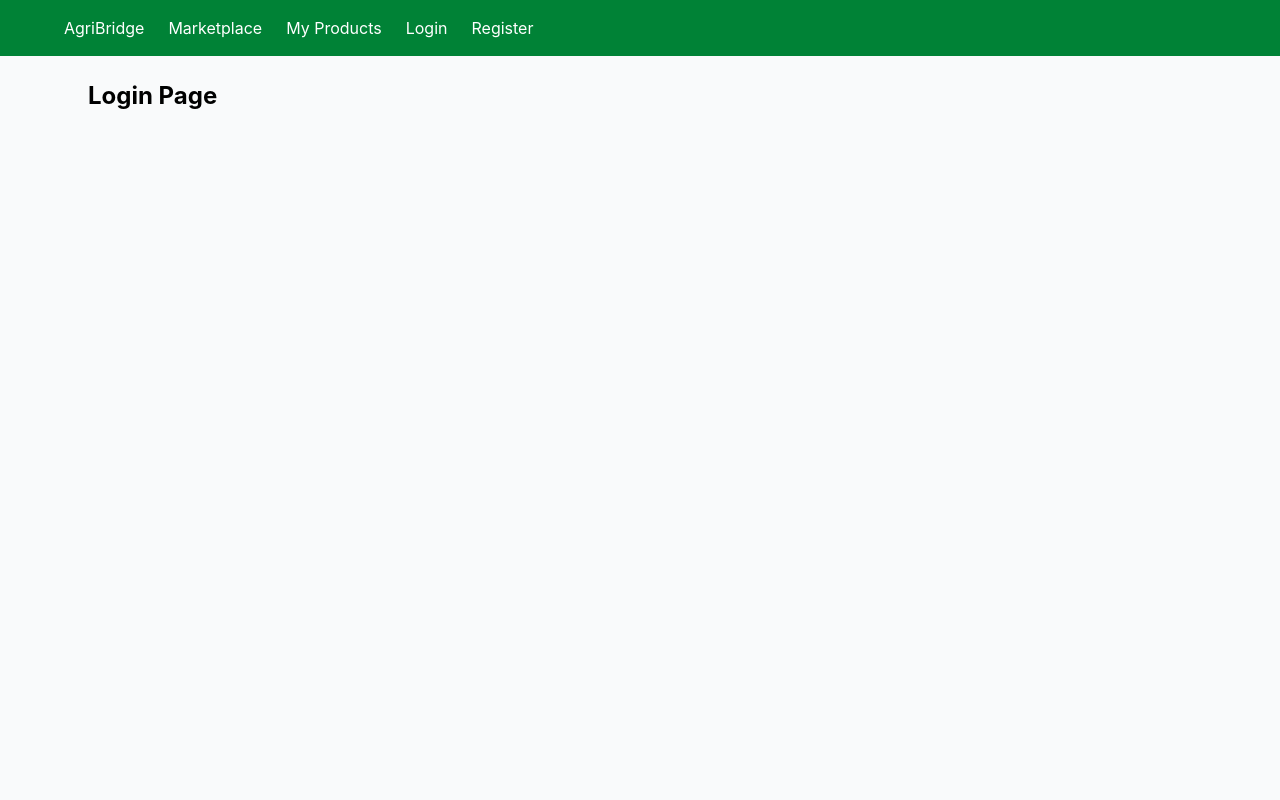
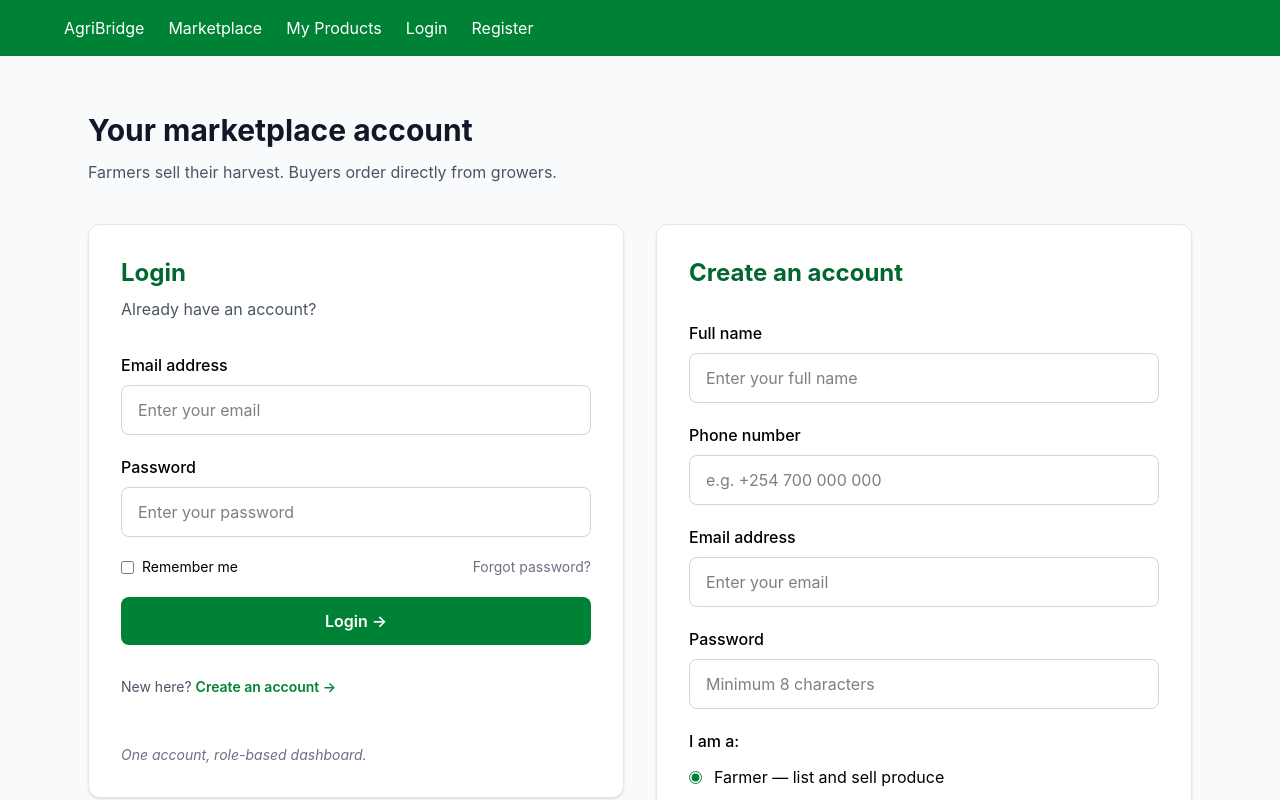
Before and after one commit to SDF-FTH18M6-Capstones/AGRIBRIDGE, a React (Vite) app in the folder client/: page /login in a window 1280 px wide. Shown: the top 800 px of the page. Built offline with nearby package versions, Linux system fonts and the light colour scheme.

Commit message:
feat: add login and registration page

```diff
--- /dev/null
+++ b/client/src/features/auth/AuthPage.jsx
@@ -0,0 +1,311 @@
+
+import { useState } from "react";
+
+
+const inputClass =
+  "w-full rounded-lg border border-gray-300 px-4 py-3 outline-none transition focus:border-green-600 focus:ring-2 focus:ring-green-100";
+
+export default function AuthPage() {
+  const [login, setLogin] = useState({
+    email: "",
+    password: "",
+    remember: false,
+  });
+
+  const [register, setRegister] = useState({
+    fullName: "",
+    phone: "",
+    email: "",
+    password: "",
+    role: "farmer",
+  });
+
+  function handleLogin(e) {
+    e.preventDefault();
+    // TODO: Connect to the backend authentication API.
+    alert("Login form ready for backend integration.");
+  }
+
+  function handleRegister(e) {
+    e.preventDefault();
+    // TODO: Connect to the backend registration API.
+    alert("Registration form ready for backend integration.");
+  }
+
+  return (
+    <div className="py-8">
+      <div className="mb-10">
+        <h1 className="text-3xl font-bold text-gray-900">
+          Your marketplace account
+        </h1>
+        <p className="mt-3 text-gray-600">
+          Farmers sell their harvest. Buyers order directly
+          from growers.
+        </p>
+      </div>
+
+      <div className="grid items-start gap-8 lg:grid-cols-2">
+        {/* Login form */}
+        <section
+          id="login"
+          className="rounded-xl border border-gray-200 bg-white p-6 shadow-sm md:p-8"
+        >
+          <h2 className="text-2xl font-bold text-green-800">
+            Login
+          </h2>
+          <p className="mt-2 text-gray-600">
+            Already have an account?
+          </p>
+
+          <form onSubmit={handleLogin} className="mt-8 space-y-5">
+            <div>
+              <label
+                htmlFor="login-email"
+                className="mb-2 block font-medium"
+              >
+                Email address
+              </label>
+              <input
+                id="login-email"
+                type="email"
+                required
+                className={inputClass}
+                value={login.email}
+                onChange={(e) =>
+                  setLogin({ ...login, email: e.target.value })
+                }
+                placeholder="Enter your email"
+              />
+            </div>
+
+            <div>
+              <label
+                htmlFor="login-password"
+                className="mb-2 block font-medium"
+              >
+                Password
+              </label>
+              <input
+                id="login-password"
+                type="password"
+                required
+                className={inputClass}
+                value={login.password}
+                onChange={(e) =>
+                  setLogin({ ...login, password: e.target.value })
+                }
+                placeholder="Enter your password"
+              />
+            </div>
+
+            <div className="flex flex-wrap items-center justify-between gap-3 text-sm">
+              <label className="flex items-center gap-2">
+                <input
+                  type="checkbox"
+                  checked={login.remember}
+                  onChange={(e) =>
+                    setLogin({
+                      ...login,
+                      remember: e.target.checked,
+                    })
+                  }
+                  className="accent-green-700"
+                />
+                Remember me
+              </label>
+
+              <span className="text-gray-500">
+                Forgot password?
+              </span>
+            </div>
+
+            <button
+              type="submit"
+              className="w-full rounded-lg bg-green-700 px-5 py-3 font-semibold text-white transition hover:bg-green-800"
+            >
+              Login →
+            </button>
+          </form>
+
+          <p className="mt-8 text-sm text-gray-600">
+            New here?{" "}
+            <a
+              href="#register"
+              className="font-semibold text-green-700 hover:underline"
+            >
+              Create an account →
+            </a>
+          </p>
+
+          <p className="mt-12 text-sm italic text-gray-500">
+            One account, role-based dashboard.
+          </p>
+        </section>
+
+        {/* Registration form */}
+        <section
+          id="register"
+          className="rounded-xl border border-gray-200 bg-white p-6 shadow-sm md:p-8"
+        >
+          <h2 className="text-2xl font-bold text-green-800">
+            Create an account
+          </h2>
+
+          <form onSubmit={handleRegister} className="mt-8 space-y-5">
+            <div>
+              <label
+                htmlFor="register-name"
+                className="mb-2 block font-medium"
+              >
+                Full name
+              </label>
+              <input
+                id="register-name"
+                type="text"
+                required
+                className={inputClass}
+                value={register.fullName}
+                onChange={(e) =>
+                  setRegister({
+                    ...register,
+                    fullName: e.target.value,
+                  })
+                }
+                placeholder="Enter your full name"
+              />
+            </div>
+
+            <div>
+              <label
+                htmlFor="register-phone"
+                className="mb-2 block font-medium"
+              >
+                Phone number
+              </label>
+              <input
+                id="register-phone"
+                type="tel"
+                required
+                className={inputClass}
+                value={register.phone}
+                onChange={(e) =>
+                  setRegister({
+                    ...register,
+                    phone: e.target.value,
+                  })
+                }
+                placeholder="e.g. +254 700 000 000"
+              />
+            </div>
+
+            <div>
+              <label
+                htmlFor="register-email"
+                className="mb-2 block font-medium"
+              >
+                Email address
+              </label>
+              <input
+                id="register-email"
+                type="email"
+                required
+                className={inputClass}
+                value={register.email}
+                onChange={(e) =>
+                  setRegister({
+                    ...register,
+                    email: e.target.value,
+                  })
+                }
+                placeholder="Enter your email"
+              />
+            </div>
+
+            <div>
+              <label
+                htmlFor="register-password"
+                className="mb-2 block font-medium"
+              >
+                Password
+              </label>
+              <input
+                id="register-password"
+                type="password"
+                minLength={8}
+                required
+                className={inputClass}
+                value={register.password}
+                onChange={(e) =>
+                  setRegister({
+                    ...register,
+                    password: e.target.value,
+                  })
+                }
+                placeholder="Minimum 8 characters"
+              />
+            </div>
+
+            <fieldset>
+              <legend className="mb-3 font-medium">
+                I am a:
+              </legend>
+
+              <div className="space-y-3">
+                <label className="flex items-center gap-3">
+                  <input
+                    type="radio"
+                    name="role"
+                    value="farmer"
+                    checked={register.role === "farmer"}
+                    onChange={(e) =>
+                      setRegister({
+                        ...register,
+                        role: e.target.value,
+                      })
+                    }
+                    className="accent-green-700"
+                  />
+                  Farmer — list and sell produce
+                </label>
+
+                <label className="flex items-center gap-3">
+                  <input
+                    type="radio"
+                    name="role"
+                    value="buyer"
+                    checked={register.role === "buyer"}
+                    onChange={(e) =>
+                      setRegister({
+                        ...register,
+                        role: e.target.value,
+                      })
+                    }
+                    className="accent-green-700"
+                  />
+                  Buyer — shop and place orders
+                </label>
+              </div>
+            </fieldset>
+
+            <button
+              type="submit"
+              className="w-full rounded-lg bg-green-700 px-5 py-3 font-semibold text-white transition hover:bg-green-800"
+            >
+              Create Account →
+            </button>
+          </form>
+
+          <p className="mt-8 text-sm text-gray-600">
+            Already registered?{" "}
+            <a
+              href="#login"
+              className="font-semibold text-green-700 hover:underline"
+            >
+              Use Login
+            </a>
+          </p>
+        </section>
+      </div>
+    </div>
+  );
+}
```
Also changed, not shown: client/src/app/router.jsx (+4 -4 lines).
